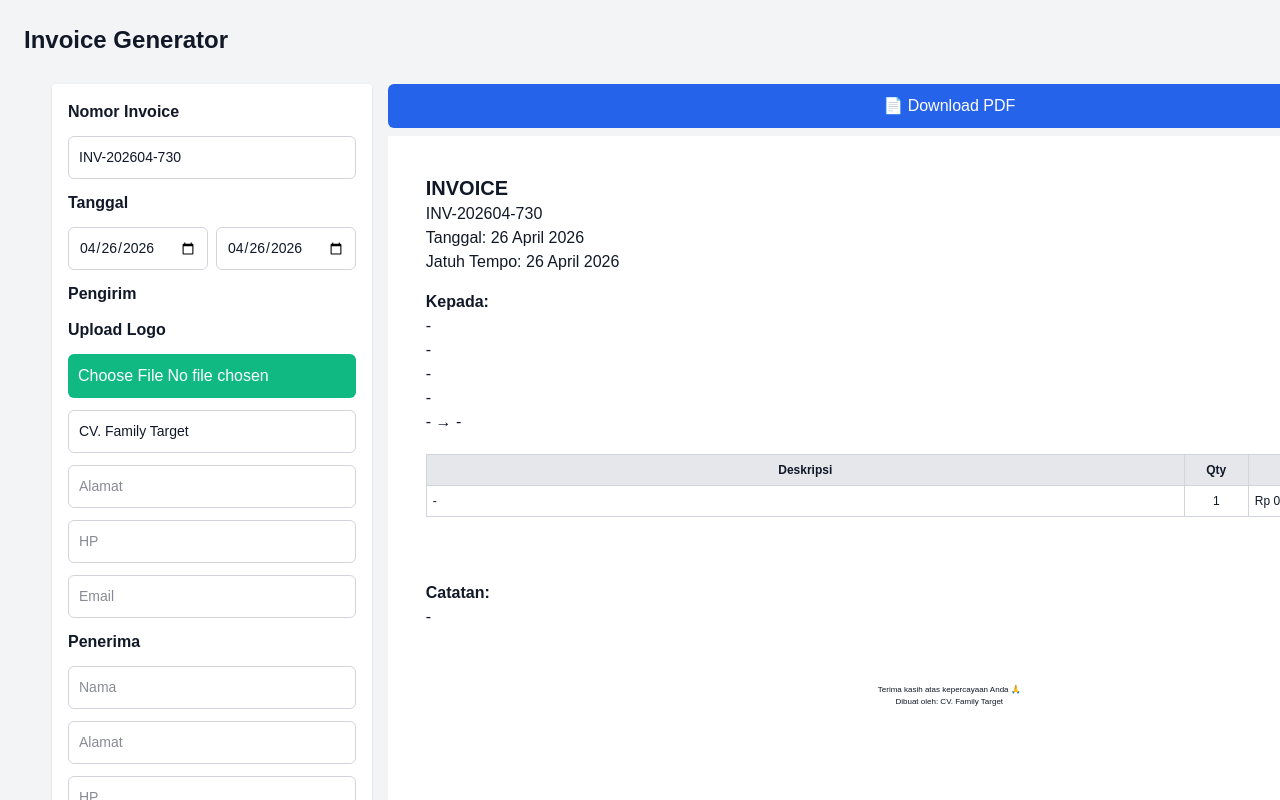
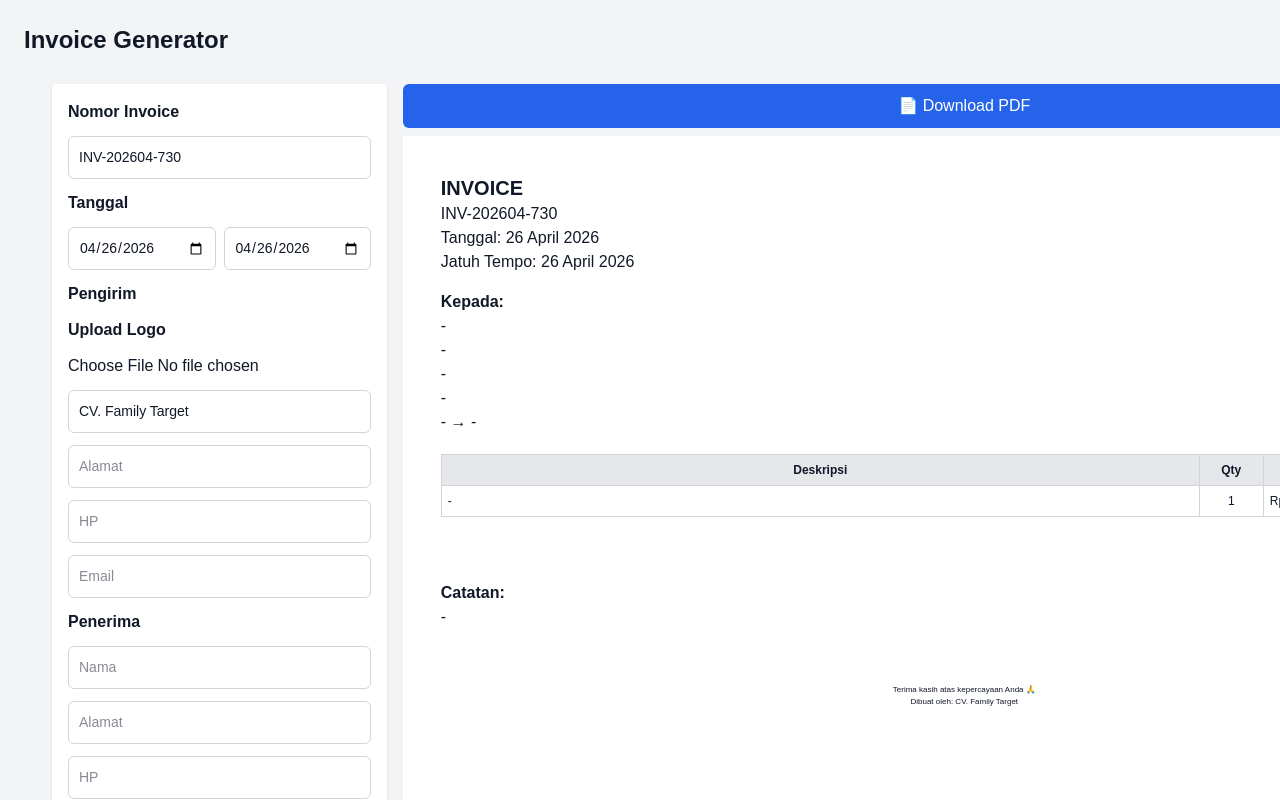
Before and after one commit to rahmatfantastik07/invoice-app, a Next.js app: page / in a window 1280 px wide. Shown: the top 800 px of the page. Built offline with nearby package versions, Linux system fonts and the light colour scheme.

Commit message:
Update InvoiceForm.tsx

```diff
--- a/app/components/InvoiceForm.tsx
+++ b/app/components/InvoiceForm.tsx
@@ -73,7 +73,7 @@
   };
 
   return (
-    <div className="grid md:grid-cols-2 gap-6 max-w-350 mx-auto">
+    <div className="grid md:grid-cols-2 gap-6 max-w-350">
 
       {/* ================= FORM ================= */}
       <div className="bg-white p-4 rounded shadow space-y-3">
@@ -115,7 +115,7 @@
         {/* 🔥 UPLOAD LOGO */}
         <p className="font-semibold">Upload Logo</p>
         <input
-          type="file" className="btn2"
+          type="file"
           onChange={(e) => handleFile(e, "logo")}
         />
 
```
